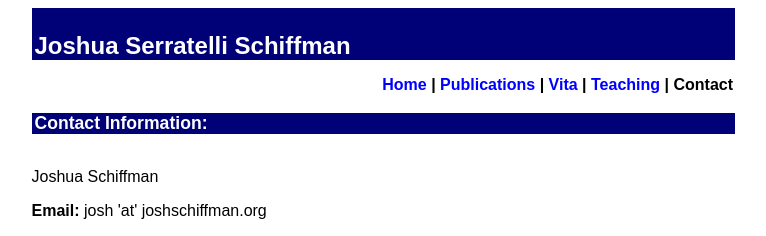
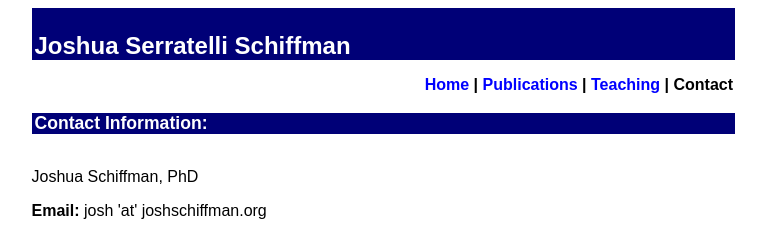
Before and after one commit to sycrim/joshschiffman.org, a plain HTML site: page contact.html in a window 1280 px wide. Shown: the top 236 px of the page, without its empty margins (257-1023 px from the left). Drawn offline with Linux system fonts and the light colour scheme.

Commit message:
Update contact.html

```diff
--- a/contact.html
+++ b/contact.html
@@ -1,14 +1,13 @@
 <html><head>
 
     <meta content="Joshua Schiffman's Contact Info" name="DESCRIPTION">
-    <meta content="Joshua Schiffman" name="KEYWORDS"><title>Joshua Schiffman - Contact</title>
+    <meta content="Joshua Schiffman" name="KEYWORDS"><title>Joshua Schiffman PhD - Contact</title>
 
     <link rel="stylesheet" href="style.css" type="text/css"></head><body>
 	<div align="center">
 		<h1>Joshua Serratelli Schiffman</h1>
 		<h3><A HREF="http://www.joshschiffman.org">Home</A> |
 		<a href="pubs.html">Publications</a> |
-		<a href="vita.pdf">Vita</a> |
 		<a href="teaching/cse597/">Teaching</a> |
 		Contact
 		</h3>
@@ -21,7 +20,7 @@
 			<td align="left">
 				<h2>Contact Information:</h2>
 				<p><br>
-				Joshua Schiffman<br>
+				Joshua Schiffman, PhD<br>
 				</p>
 				<p>
 				<strong>Email:</strong> josh 'at' joshschiffman.org<br>
```
